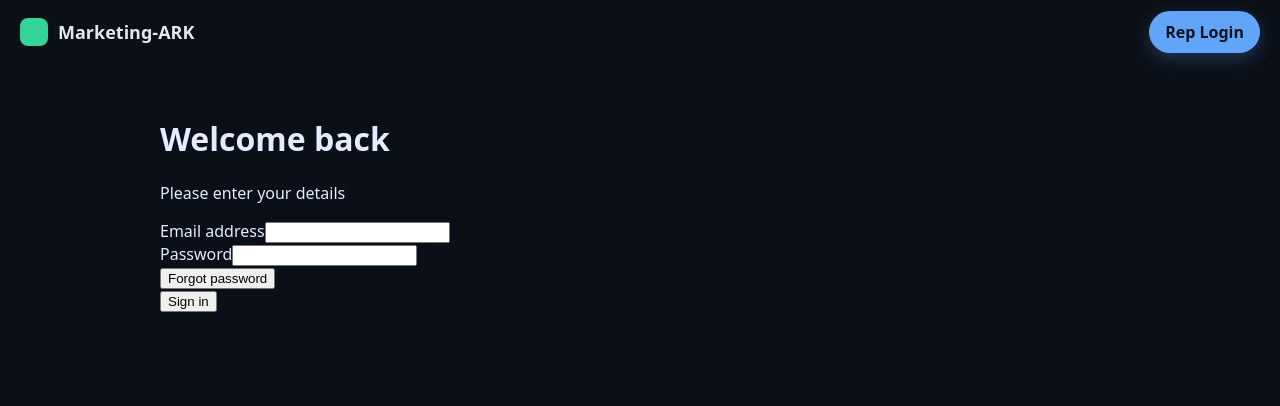
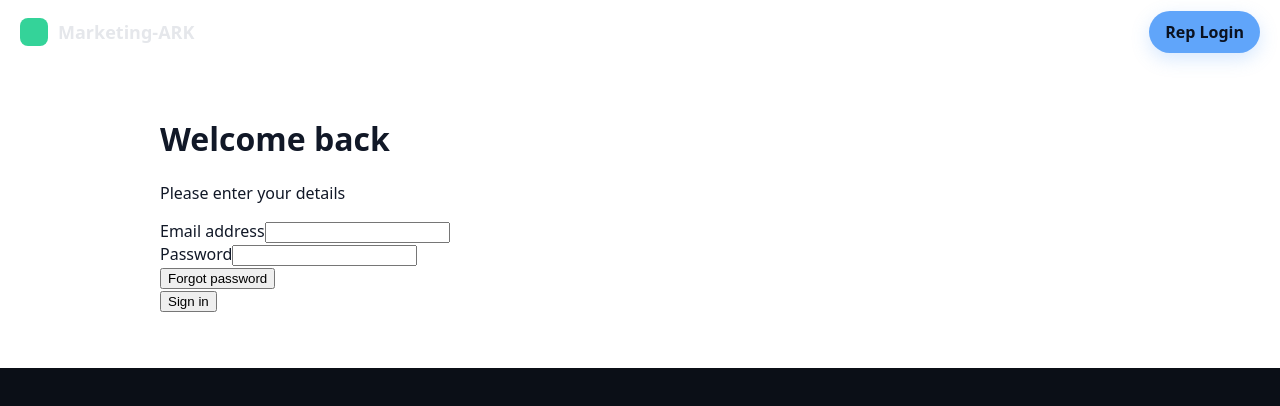
Before and after one commit to noahcasel-sketch/marketing-ark-site, a Next.js app: page /login in a window 1280 px wide. Shown: the top 406 px of the page. Built offline with nearby package versions, Linux system fonts and the light colour scheme; no server answers.

Commit message:
Update page.tsx

```diff
--- a/app/login/page.tsx
+++ b/app/login/page.tsx
@@ -1,7 +1,7 @@
 'use client';
 
 import { createClient } from '@supabase/supabase-js';
-import { useState } from 'react';
+import { useState, useEffect } from 'react';
 import { useRouter } from 'next/navigation';
 
 const supabase = createClient(
@@ -17,6 +17,17 @@ export default function Login() {
   const [resetMode, setResetMode] = useState(false);
   const [resetSent, setResetSent] = useState(false);
   const router = useRouter();
+
+  useEffect(() => {
+    // Override body background for login page
+    document.body.style.background = '#ffffff';
+    document.body.style.color = '#111827';
+    return () => {
+      // Reset on unmount
+      document.body.style.background = '';
+      document.body.style.color = '';
+    };
+  }, []);
 
   const handleLogin = async (e: React.FormEvent) => {
     e.preventDefault();
@@ -45,7 +56,7 @@ export default function Login() {
   };
 
   return (
-    <div className="min-h-screen bg-white flex items-center justify-center p-4">
+    <div className="fixed inset-0 bg-white flex items-center justify-center p-4" style={{ zIndex: 100 }}>
       <div className="bg-white max-w-md w-full">
         <div className="mb-8">
           <h1 className="text-3xl font-bold text-gray-900 mb-2">Welcome back</h1>
```
